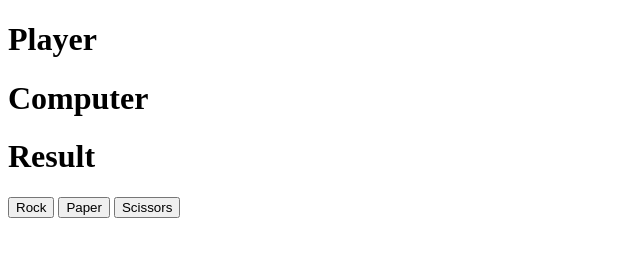
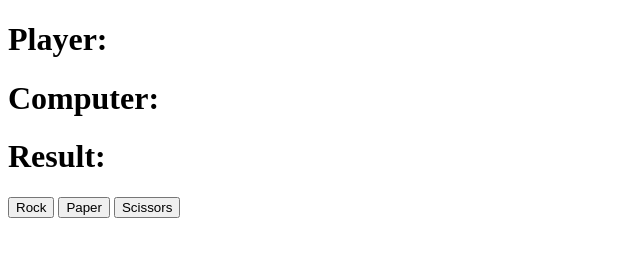
Before and after one commit to RHINO0187/Rock-Paper-Scissors, a plain HTML site: page index.html in a window 1280 px wide. Shown: the full height of the page, 0-640 px from the left. Drawn offline with Linux system fonts and the light colour scheme.

Commit message:
Remove colons from html that broke program

```diff
--- a/index.html
+++ b/index.html
@@ -5,19 +5,16 @@
     <meta http-equiv="X-UA-Compatible" content="IE=edge">
     <meta name="viewport" content="width=device-width, initial-scale=1.0">
     <title>Rock Paper Scissors</title>
-
 </head>
 <body>
-
     <div id="gameDiv">
-        <h1 class="gameText" id="playerText:">Player</h1>
-        <h1 class="gameText" id="computerText:">Computer</h1>
-        <h1 class="gameText" id="resultText:">Result</h1>
+        <h1 class="gameText" id="playerText">Player: </h1>
+        <h1 class="gameText" id="computerText">Computer: </h1>
+        <h1 class="gameText" id="resultText">Result: </h1>
 
         <button class="choiceButton">Rock</button>
         <button class="choiceButton">Paper</button>
         <button class="choiceButton">Scissors</button>
-
     </div>
     <script src="external.js"></script>
 </body>
```
Also changed, not shown: external.js (+8 -8 lines).
